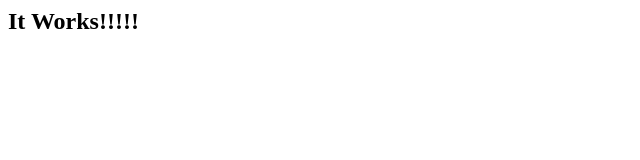
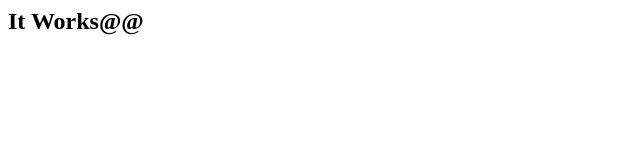
Before and after one commit to magnusducatuslt/ansible-pull, a plain HTML site: page webapp/index.html in a window 1280 px wide. Shown: the full height of the page, 0-640 px from the left. Drawn offline with Linux system fonts and the light colour scheme.

Commit message:
feature: add commit

```diff
--- a/webapp/index.html
+++ b/webapp/index.html
@@ -1 +1 @@
-<h2>It Works!!!!!</h2>
+<h2>It Works@@</h2>
```
Also changed, not shown: 2 other files.
